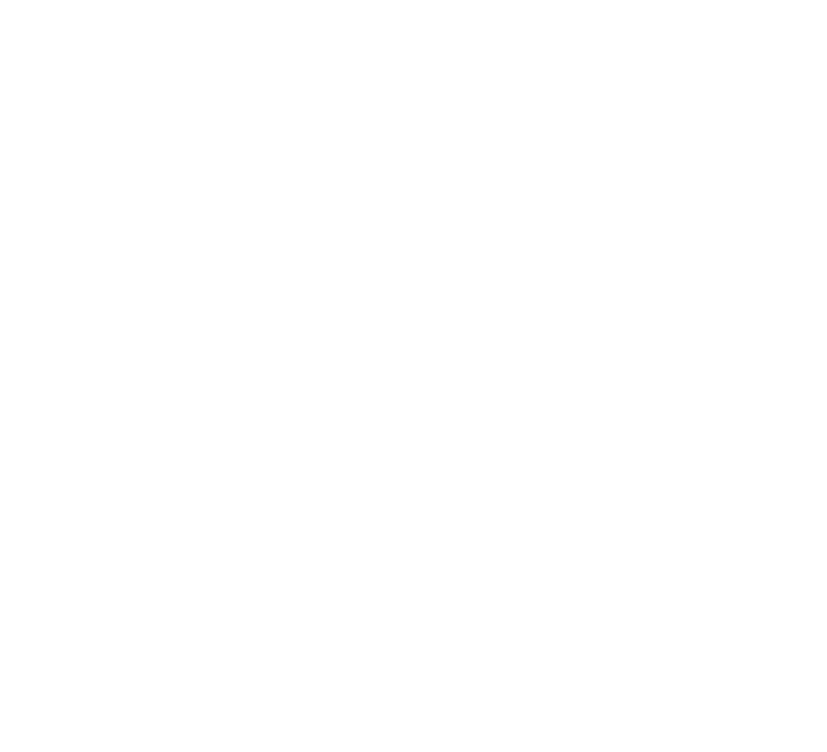
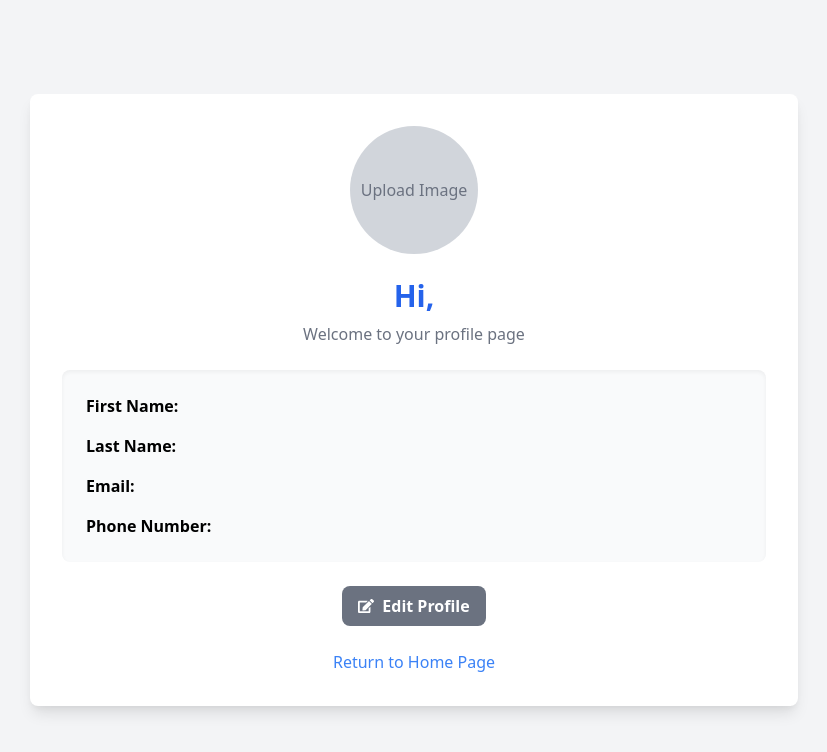
Before and after one commit to prernasehrawat/InfinityTravel, a React (Create React App) app in the folder client/: page /profile in a window 1280 px wide. Before the commit this address had no page. Shown: the top 752 px of the page, without its empty margins (226-1053 px from the left). Built offline with nearby package versions, Linux system fonts and the light colour scheme.

Commit message:
Profile Page

```diff
--- a/client/src/App.tsx
+++ b/client/src/App.tsx
@@ -265,6 +265,7 @@
 import SearchForm from "./components/SearchForm";
 import SearchResults from "./components/SearchResults";
 import SupportPage from "./components/SupportPage";
+import ProfilePage from "./components/ProfilePage";
 import { useUser } from "./components/UserContext";
 
 interface Flight {
@@ -318,12 +319,18 @@
     setShowDropdown(!showDropdown);
   };
 
+  const handleHelloWorldClick = () => {
+    console.log("hello world");
+  };
+
+
+
   return (
     <div>
       <nav className="bg-blue-500 text-white px-4 py-2 flex justify-between items-center">
         <h1 className="text-xl font-semibold">Infinity Travel</h1>
         <div className="flex items-center">
-          <span className="mr-4">Welcome, {user.email}</span>
+          <span className="mr-4">Welcome, {user.first_name} {user.last_name} </span>
           <div className="relative">
             <button
               onClick={handleProfileClick}
@@ -340,6 +347,12 @@
               </div>
             )}
           </div>
+
+            {/* Profile Button linking to Support Page */}
+            <a href="/profile"   target="_blank"
+          rel="noopener noreferrer" className="bg-white text-blue-500 px-4 py-1 rounded hover:bg-gray-200 mr-4">
+            Profile
+          </a>
           <button
             onClick={() => {
               logout();
@@ -382,7 +395,10 @@
         if (response.ok) {
             login({
                 email: data.email,
-          coupon_code: data.coupon_code,
+                phone_number: data.phone_number,
+                first_name: data.first_name,
+                last_name: data.last_name,
+                couponCode: data.coupon_code,
             });
             console.log("Login successful");
 
@@ -412,6 +428,7 @@
             }
           />
           <Route path="/support" element={<SupportPage />} />
+          <Route path="/profile" element={<ProfilePage />} />
         </Routes>
 
         {/* Global Footer - Hidden on the support page*/}
@@ -425,7 +442,7 @@
 function ConditionalFooter() {
   const location = useLocation();
 
-  if (location.pathname === "/support") {
+  if (location.pathname === "/support" || location.pathname === "/profile") {
     return null;
   }
 
--- /dev/null
+++ b/client/src/components/ProfilePage.tsx
@@ -0,0 +1,237 @@
+import React, { useState, useEffect } from "react";
+import { Link } from "react-router-dom";
+import { useUser } from "./UserContext";
+import { FaEdit, FaSave, FaTimes } from "react-icons/fa";
+
+const ProfilePage: React.FC = () => {
+  const { user, updateUser } = useUser();
+  const [profileImage, setProfileImage] = useState<string | null>(user.profileImage || null);
+  const [isEditing, setIsEditing] = useState(false);
+
+  // State for editable fields
+  const [firstName, setFirstName] = useState(user.first_name);
+  const [lastName, setLastName] = useState(user.last_name);
+  const [email, setEmail] = useState(user.email);
+  const [phoneNumber, setPhoneNumber] = useState(user.phone_number);
+
+  // State to store original values for cancel functionality
+  const [originalDetails, setOriginalDetails] = useState({
+    firstName: user.first_name,
+    lastName: user.last_name,
+    email: user.email,
+    phoneNumber: user.phone_number,
+  });
+
+  const [errors, setErrors] = useState<{ [key: string]: string }>({});
+
+  // Load profile image from localStorage on mount
+  useEffect(() => {
+    const storedImage = localStorage.getItem("profileImage");
+    if (storedImage) {
+      setProfileImage(storedImage);
+    }
+  }, []);
+
+  const handleImageUpload = (event: React.ChangeEvent<HTMLInputElement>) => {
+    const file = event.target.files?.[0];
+    if (file) {
+      const validImageTypes = ["image/jpeg", "image/png", "image/gif"];
+      if (!validImageTypes.includes(file.type)) {
+        setErrors((prev) => ({
+          ...prev,
+          profileImage: "Unsupported file type",
+        }));
+        return;
+      }
+
+      const reader = new FileReader();
+      reader.onloadend = () => {
+        const base64Image = reader.result as string;
+        setProfileImage(base64Image);
+        localStorage.setItem("profileImage", base64Image); // Save to localStorage
+        updateUser({ profileImage: base64Image }); // Update context
+      };
+      reader.readAsDataURL(file);
+    }
+  };
+
+  const toggleEditing = () => {
+    setIsEditing(!isEditing);
+    setErrors({});
+    // Save current values in case of cancel
+    setOriginalDetails({
+      firstName,
+      lastName,
+      email,
+      phoneNumber,
+    });
+  };
+
+  const handleSave = () => {
+    const newErrors: { [key: string]: string } = {};
+
+    if (!firstName.trim()) newErrors.firstName = "First name is required.";
+    if (!lastName.trim()) newErrors.lastName = "Last name is required.";
+    if (!email.trim() || !/\S+@\S+\.\S+/.test(email)) {
+      newErrors.email = "Valid email is required.";
+    }
+    if (!phoneNumber.trim()) newErrors.phoneNumber = "Phone number is required.";
+
+    setErrors(newErrors);
+
+    if (Object.keys(newErrors).length === 0) {
+      updateUser({
+        first_name: firstName,
+        last_name: lastName,
+        email: email,
+        phone_number: phoneNumber,
+        profileImage: profileImage || '', // Ensure profileImage is updated
+      });
+      setIsEditing(false);
+    }
+  };
+
+  const handleCancel = () => {
+    // Reset to original values
+    setFirstName(originalDetails.firstName);
+    setLastName(originalDetails.lastName);
+    setEmail(originalDetails.email);
+    setPhoneNumber(originalDetails.phoneNumber);
+    setIsEditing(false);
+  };
+
+  return (
+    <div className="min-h-screen flex items-center justify-center bg-gray-100 p-4">
+      <div className="bg-white p-8 rounded-lg shadow-lg w-full max-w-3xl">
+        <div className="mb-6 text-center">
+          <label htmlFor="imageUpload" className="cursor-pointer">
+            {profileImage ? (
+              <img
+                src={profileImage}
+                alt="Profile"
+                className="w-32 h-32 rounded-full mx-auto object-cover"
+              />
+            ) : (
+              <div className="w-32 h-32 rounded-full mx-auto bg-gray-300 flex items-center justify-center">
+                <span className="text-gray-500">Upload Image</span>
+              </div>
+            )}
+          </label>
+          <input
+            id="imageUpload"
+            type="file"
+            accept="image/*"
+            onChange={handleImageUpload}
+            className="hidden"
+          />
+          {errors.profileImage && (
+            <p className="text-red-500">{errors.profileImage}</p>
+          )}
+        </div>
+
+        <h1 className="text-3xl font-bold text-blue-600 mb-2">
+          Hi, {firstName} {lastName}
+        </h1>
+        <p className="text-gray-500 mb-6">Welcome to your profile page</p>
+
+        <div className="text-left space-y-4 bg-gray-50 p-6 rounded-lg shadow-inner">
+          <div className="flex items-center">
+            <strong className="w-40">First Name:</strong>
+            {isEditing ? (
+              <input
+                type="text"
+                value={firstName}
+                onChange={(e) => setFirstName(e.target.value)}
+                className="border border-gray-300 rounded px-2 py-1 w-full"
+              />
+            ) : (
+              <span>{firstName}</span>
+            )}
+          </div>
+          <div className="flex items-center">
+            <strong className="w-40">Last Name:</strong>
+            {isEditing ? (
+              <input
+                type="text"
+                value={lastName}
+                onChange={(e) => setLastName(e.target.value)}
+                className="border border-gray-300 rounded px-2 py-1 w-full"
+              />
+            ) : (
+              <span>{lastName}</span>
+            )}
+          </div>
+          <div className="flex items-center">
+            <strong className="w-40">Email:</strong>
+            {isEditing ? (
+              <input
+                type="email"
+                value={email}
+                onChange={(e) => setEmail(e.target.value)}
+                className="border border-gray-300 rounded px-2 py-1 w-full"
+              />
+            ) : (
+              <span>{email}</span>
+            )}
+          </div>
+          <div className="flex items-center">
+            <strong className="w-40">Phone Number:</strong>
+            {isEditing ? (
+              <input
+                type="text"
+                value={phoneNumber}
+                onChange={(e) => setPhoneNumber(e.target.value)}
+                className="border border-gray-300 rounded px-2 py-1 w-full"
+              />
+            ) : (
+              <span>{phoneNumber}</span>
+            )}
+          </div>
+        </div>
+
+        {isEditing ? (
+          <div className="flex justify-center gap-4 mt-6">
+            <button
+              onClick={handleCancel}
+              className="px-4 py-2 bg-red-500 text-white font-semibold rounded-lg hover:bg-red-600 inline-flex items-center"
+            >
+              <span className="mr-2">
+                <FaTimes />
+              </span>
+              Cancel
+            </button>
+            <button
+              onClick={handleSave}
+              className="px-4 py-2 bg-blue-500 text-white font-semibold rounded-lg hover:bg-blue-600 inline-flex items-center"
+            >
+              <span className="mr-2">
+                <FaSave />
+              </span>
+              Save Changes
+            </button>
+          </div>
+        ) : (
+          <div className="flex justify-center">
+            <button
+              onClick={toggleEditing}
+              className="mt-6 px-4 py-2 bg-gray-500 text-white font-semibold rounded-lg hover:bg-gray-600 inline-flex items-center"
+            >
+              <span className="mr-2">
+                <FaEdit />
+              </span>
+              Edit Profile
+            </button>
+          </div>
+        )}
+
+        <div className="flex justify-center mt-6">
+          <Link to="/" className="text-blue-500 hover:underline">
+            Return to Home Page
+          </Link>
+        </div>
+      </div>
+    </div>
+  );
+};
+
+export default ProfilePage;
--- a/client/src/components/UserContext.tsx
+++ b/client/src/components/UserContext.tsx
@@ -4,50 +4,71 @@
 interface User {
     isLoggedIn: boolean;
     email: string;
+    first_name: string;
+    last_name: string;
+    phone_number: string;
     couponCode: string;
+    profileImage?: string;
 }
 
 interface UserContextType {
     user: User;
-    login: (userData: { email: string; coupon_code: string }) => void;
+    login: (userData: Omit<User, 'isLoggedIn'>) => void;
     logout: () => void;
+    updateUser: (updatedData: Partial<User>) => void;
 }
 
 // Create the context with the correct type, and give it a default value
 const UserContext = createContext<UserContextType | undefined>(undefined);
 
-// Create a type for the props of UserProvider
 interface UserProviderProps {
     children: ReactNode;
 }
 
 export const UserProvider = ({ children }: UserProviderProps) => {
-    const [user, setUser] = useState<User>({
-        isLoggedIn: false,
-        email: '',
-        couponCode: '',
+    const [user, setUser] = useState<User>(() => {
+        const storedUser = localStorage.getItem('user');
+        return storedUser
+            ? JSON.parse(storedUser)
+            : {
+                  isLoggedIn: false,
+                  email: '',
+                  first_name: '',
+                  last_name: '',
+                  phone_number: '',
+                  couponCode: '',
+                  profileImage: '', // Set default empty profile image
+              };
     });
 
-    const login = (userData: { email: string; coupon_code: string }) => {
-        setUser({
-            isLoggedIn: true,
-            email: userData.email,
-            couponCode: userData.coupon_code,
-        });
-        localStorage.setItem('user', JSON.stringify(userData));
+    const login = (userData: Omit<User, 'isLoggedIn'>) => {
+        const updatedUser = { ...userData, isLoggedIn: true };
+        localStorage.setItem('user', JSON.stringify(updatedUser));
+        setUser(updatedUser);
     };
 
     const logout = () => {
         setUser({
             isLoggedIn: false,
             email: '',
+            first_name: '',
+            last_name: '',
+            phone_number: '',
             couponCode: '',
+            profileImage: '', // Reset profile image on logout
         });
         localStorage.removeItem('user');
     };
 
+    const updateUser = (updatedData: Partial<User>) => {
+        const updatedUser = { ...user, ...updatedData };
+        setUser(updatedUser);
+        localStorage.setItem('user', JSON.stringify(updatedUser)); // Save to localStorage
+    };
+
+
     return (
-        <UserContext.Provider value={{ user, login, logout }}>
+        <UserContext.Provider value={{ user, login, logout, updateUser }}>
             {children}
         </UserContext.Provider>
     );
--- a/package.json
+++ b/package.json
@@ -4,6 +4,7 @@
     "express": "^4.21.1",
     "react": "^18.3.1",
     "react-dom": "^18.3.1",
+    "react-icons": "^5.3.0",
     "react-router-dom": "^6.27.0",
     "sqlite3": "^5.1.7"
   }
```
Also changed, not shown: 1 other file (tests, documents, lock files or other folders). Lines whose indentation alone changed are shown as unchanged.
